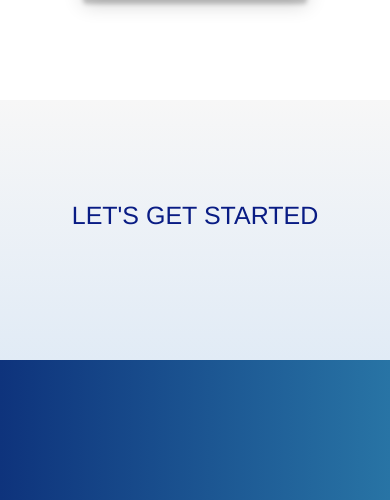
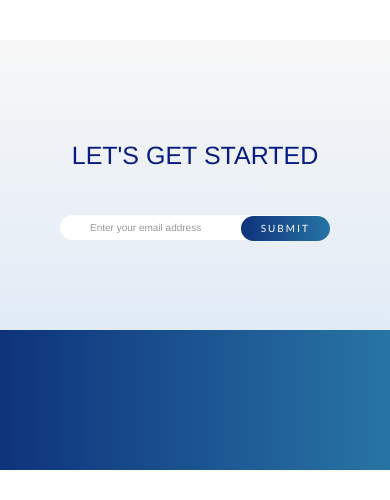
Before and after one commit to jgruica/LandingPage, a PHP site: page / in a window 390 px wide. Shown: the part 2730-3230 px from the top of the page. After the commit the page ends 3200 px from the top, so only its background shows below. Run offline with PHP 8.4, Linux system fonts and the light colour scheme; some web fonts are replaced.

```diff
--- a/css/style.css
+++ b/css/style.css
@@ -219,7 +219,7 @@ section {
 
 .form-wrapper {
   text-align: center;
-  width: 100%;
+  width: 600px;
   padding: 15px;
   display: block;
   margin: 0 auto;
@@ -227,7 +227,7 @@ section {
 
 .form-wrapper input {
   padding: 10px 40px;
-  margin-left:60px;
+  width:100%;
   float: left;
   border: 0;
   background: white;
@@ -362,28 +361,38 @@ header.masthead .device-container .screen img {
   border-radius: 3px;
 }
 
-@media (min-width: 992px) {
-  header.masthead {
-    height: 100vh;
-    min-height: 1000px;
-    padding-top: 0;
-    padding-bottom: 0;
+@media (max-width: 425px) {
+  .form-wrapper {
+    text-align: center;
+    width:300px;
+    padding: 15px;
+    display: block;
+    margin: 0 auto;
   }
-  header.masthead .header-content {
-    margin-bottom: 0;
-    text-align: left;
+
+  .form-wrapper input {
+    padding: 5px 30px;
+    width:100%;
+    float: left;
+    border: 0;
+    background: white;
+    font-size:10px;
   }
-  header.masthead .header-content h1 {
-    font-size: 50px;
-  }
-  header.masthead .device-container {
-    max-width: 325px;
+
+  .form-wrapper button {
+    overflow: visible;
+    position: relative;
+    top: -24.5px;
+    float: right;
+    border: 0;
+    padding: 0;
+    cursor: pointer;
+    color: #fff;
+    background: linear-gradient(to right, #0e337c , #2874A5);
+    padding: 5px 20px;
+    font-size: 10px;
   }
 }
-
-
-
-
 @media (max-width: 320px) {
   #mainNav {
     border-color: transparent;
--- a/home.html
+++ b/home.html
@@ -156,10 +156,10 @@
   <section class="start bg-primary" id="start">
     <div class="container started">
       <h2>LET'S GET STARTED</h2>
-      <!-- <form class="form-wrapper cf">
+      <form class="form-wrapper cf">
         <input class="form-control form-rounded" type="text" placeholder="Enter your email address" required>
         <button class="btn btn-primary">SUBMIT</button>
-      </form> -->
+      </form>
     </div>
   </section>
 
```
Also changed, not shown: other parts of css/style.css (+34 -4 lines).
